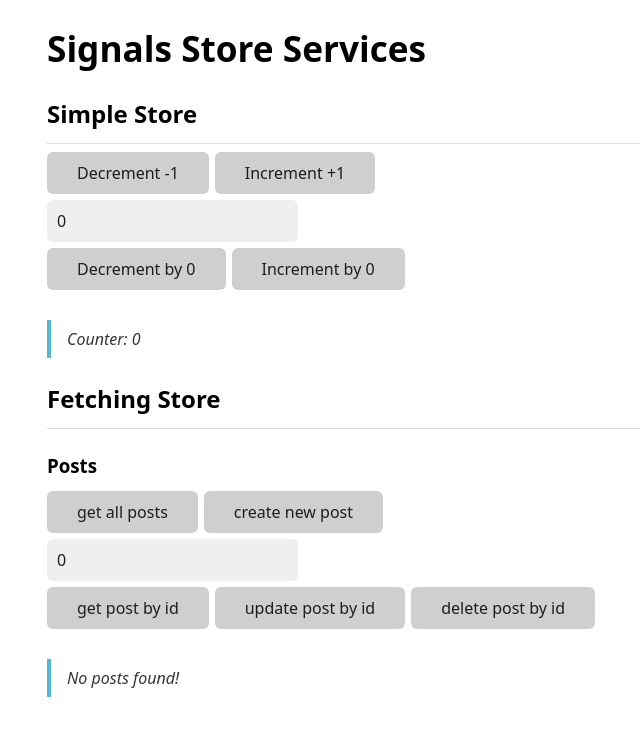
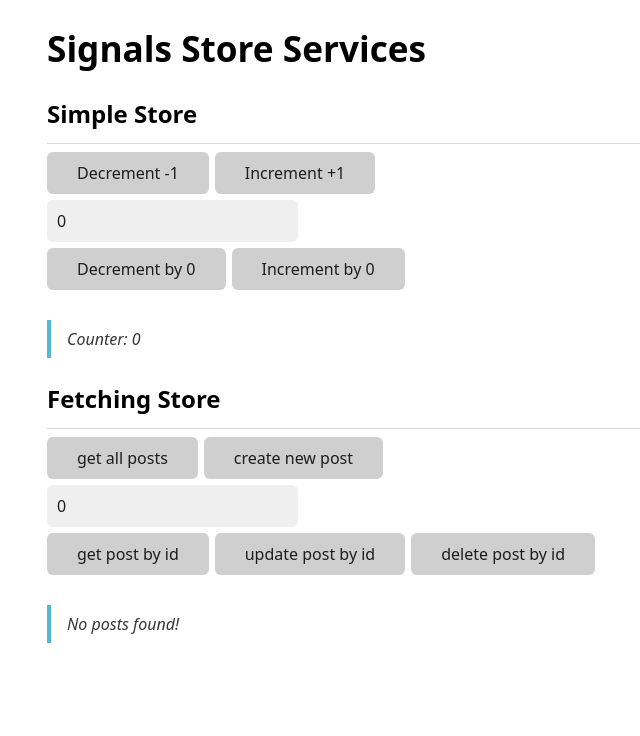
Before and after one commit to jpin730/angular-signals-store-services, an Angular app: page / in a window 1280 px wide. Shown: the top 736 px of the page, without its empty margins (193-833 px from the left). Built offline with nearby package versions, Linux system fonts and the light colour scheme.

Commit message:
refactor: :fire: remove unused subtitle

```diff
--- a/src/app/posts/posts.component.html
+++ b/src/app/posts/posts.component.html
@@ -1,4 +1,3 @@
-<h3>Posts</h3>
 <button (click)="getAllPosts()" [disabled]="loading()">get all posts</button>
 <button (click)="createPost()" [disabled]="loading()">create new post</button>
 <input type="number" [(ngModel)]="input" />
```
